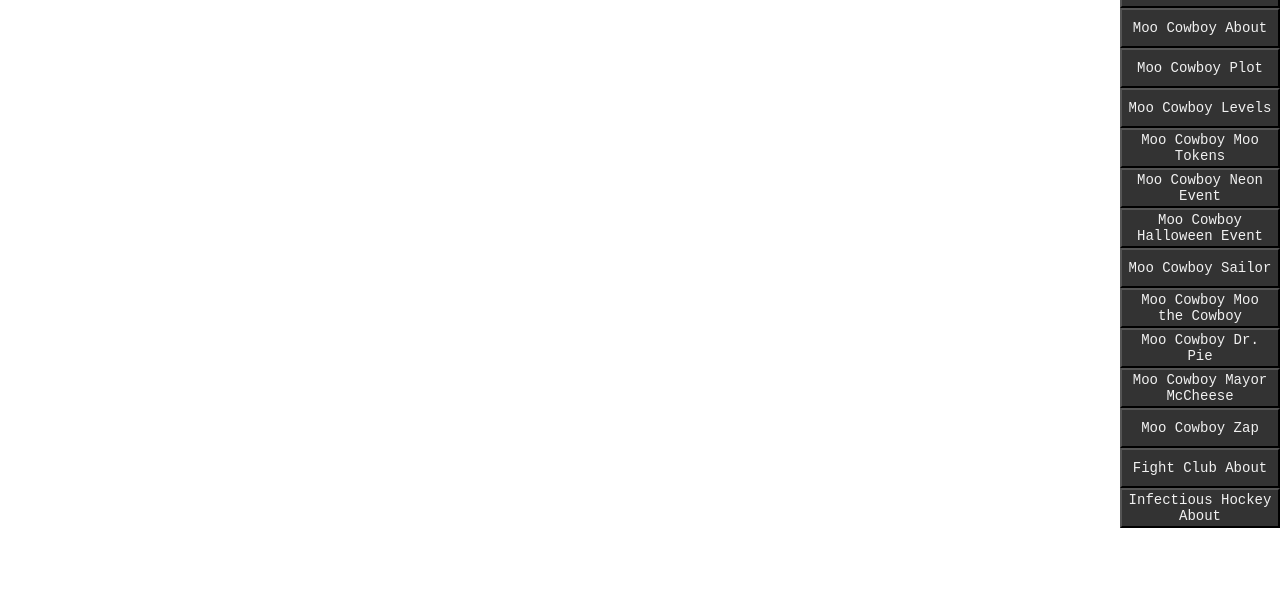
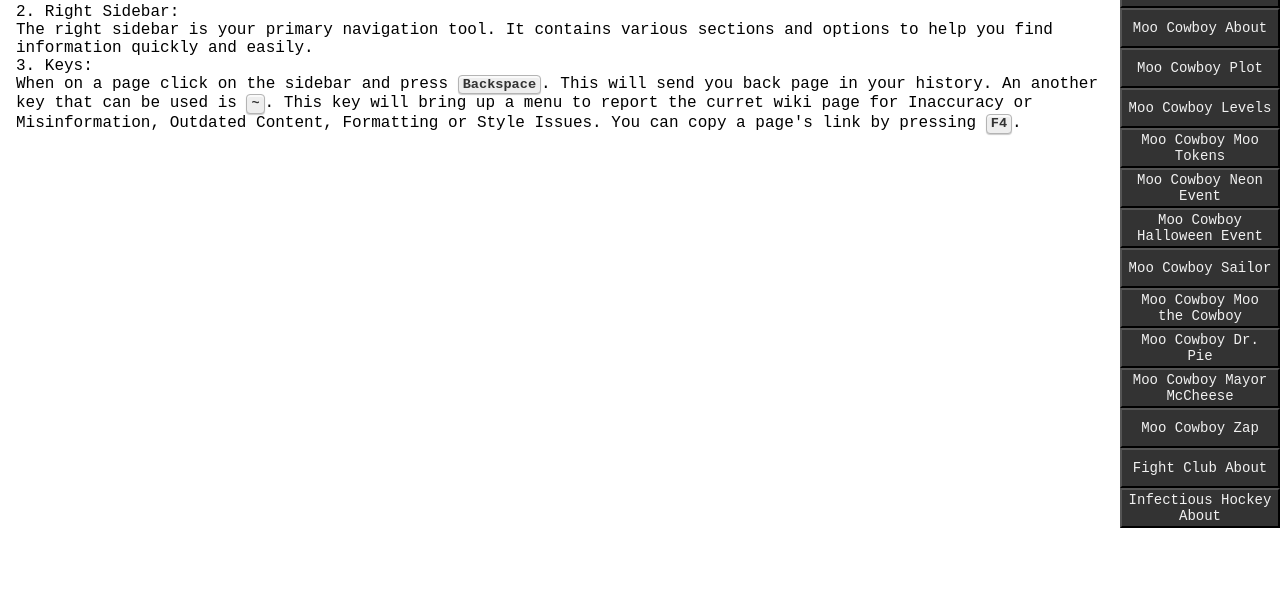
Before and after one commit to GoatEmperor/digitalgoatsstudio, a plain HTML site: page Wiki.html in a window 1280 px wide. Shown: the part 292-896 px from the top of the page. Before the commit the page ends 800 px from the top, so only its background shows below. Drawn offline with nearby package versions, Linux system fonts and the light colour scheme.

Commit message:
Update Wiki.html

```diff
--- a/Wiki.html
+++ b/Wiki.html
@@ -66,7 +66,7 @@
 
 	</div>
 
-	<embed id="pageembed" type="" src="wiki\wiki-home.html" style="width: calc(100% - 160px);" />
+	<embed id="pageembed" type="" src="wiki\wiki-home.html" style="width: calc(100% - 160px); height: 875px;" />
 
 	<script src="https://code.jquery.com/jquery-3.7.1.min.js" crossorigin="anonymous"></script>
 	<script type="text/javascript">
```
